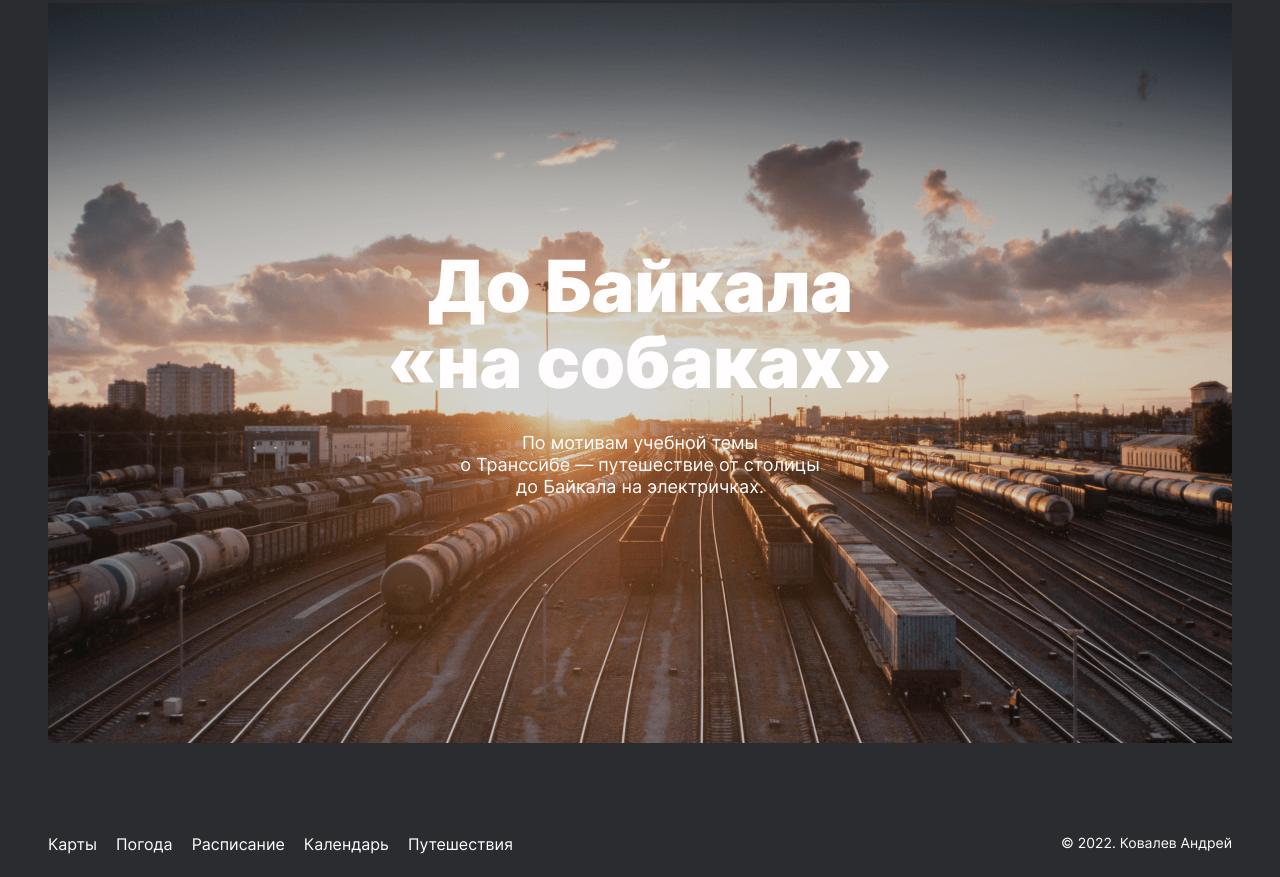
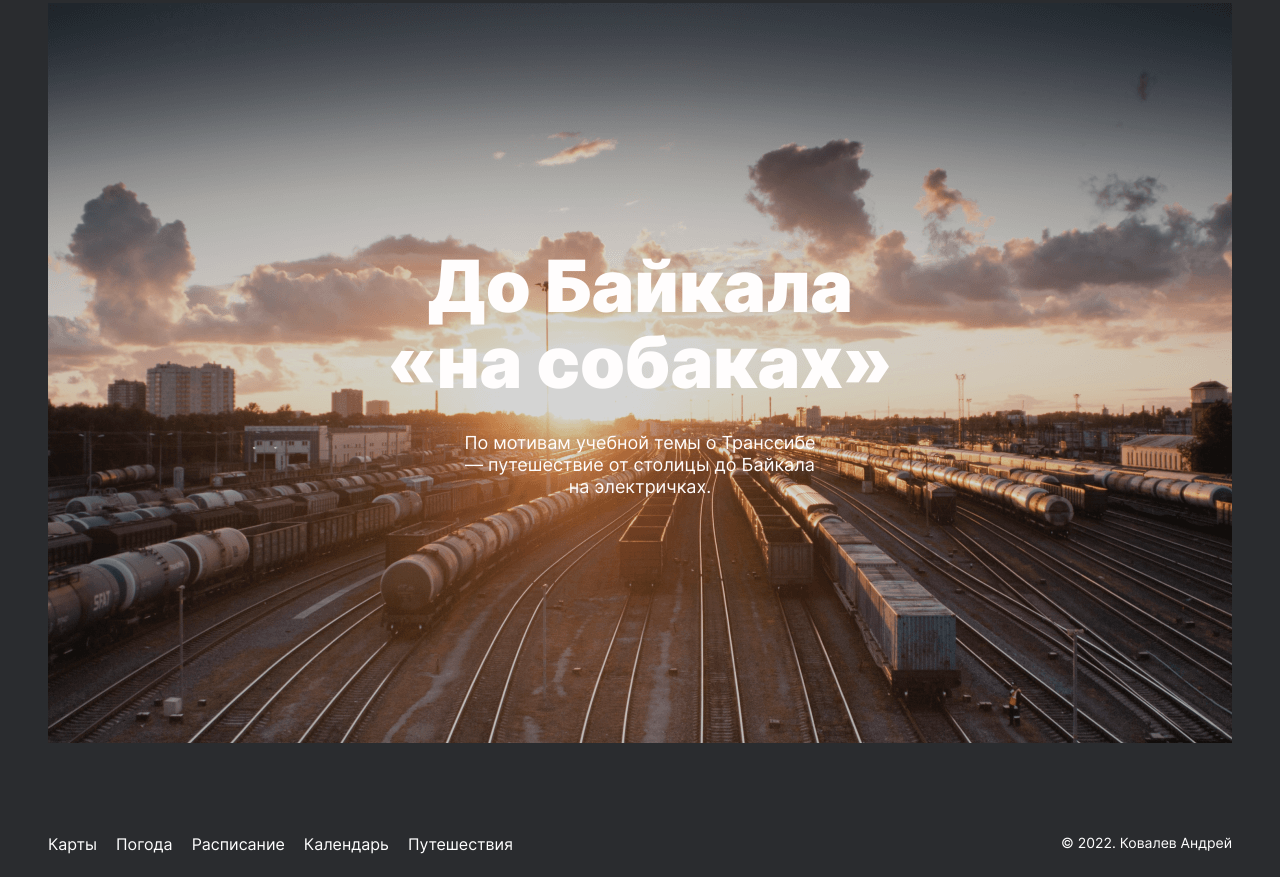
Before and after one commit to Andkov440/russian-travel, a plain HTML site: page index.html in a window 1280 px wide. Shown: the part 5988-6865 px from the top of the page. Drawn offline with Linux system fonts and the light colour scheme.

Commit message:
убрал br

```diff
--- a/blocks/cover/__subtitle/cover__subtitle.css
+++ b/blocks/cover/__subtitle/cover__subtitle.css
@@ -1,9 +1,9 @@
 .cover__subtitle {
 	font-size: 14px;
-	line-height: 17px;
+	line-height: 16px;
 	text-align: center;
 	padding-bottom: 24px;
-	width: 288px;
+	max-width: 288px;
 	margin: 0 auto;
 	color: #FFFDFD;
 }
@@ -12,7 +12,7 @@
 	.cover__subtitle {
 		font-size: 18px;
 		line-height: 22px;
-		width: 360px;
+		max-width: 360px;
 		padding-bottom: 115px;
 	}
 }
@@ -25,7 +25,6 @@
 
 @media (min-width: 1280px) {
 	.cover__subtitle {
-		width: 360px;
 		padding-bottom: 245px;
 	}
 }
--- /dev/null
+++ b/blocks/cover/__wrap/cover__wrap.css
@@ -0,0 +1,9 @@
+.cover__wrap {
+    display: block;
+}
+
+@media (min-width: 768px) {
+	.cover__wrap {
+		display: inline;
+	}
+}
--- a/index.html
+++ b/index.html
@@ -265,7 +265,7 @@
 		<section class="main__cover cover">
 			<a class="cover__link" href="https://stampsy.com/na-elektrichkakh-do-baikala">
 				<h2 class="cover__title">До Байкала «на собаках»</h2>
-				<p class="cover__subtitle">По мотивам учебной темы<br>о Транссибе — путешествие от столицы до Байкала на электричках.</p>
+				<p class="cover__subtitle"><span class="cover__wrap">По мотивам учебной темы </span><span class="cover__wrap">о Транссибе — путешествие</span> от столицы до Байкала на электричках.</p>
 			</a>
 		</section>
 	</main>
--- a/pages/index.css
+++ b/pages/index.css
@@ -10,6 +10,7 @@
 @import url(../blocks/cover/__subtitle/cover__subtitle.css);
 @import url(../blocks/cover/__title/cover__title.css);
 @import url(../blocks/cover/__link/cover__link.css);
+@import url(../blocks/cover/__wrap/cover__wrap.css);
 @import url(../blocks/description/description.css);
 @import url(../blocks/description/__count/description__count.css);
 @import url(../blocks/footer/footer.css);
```
